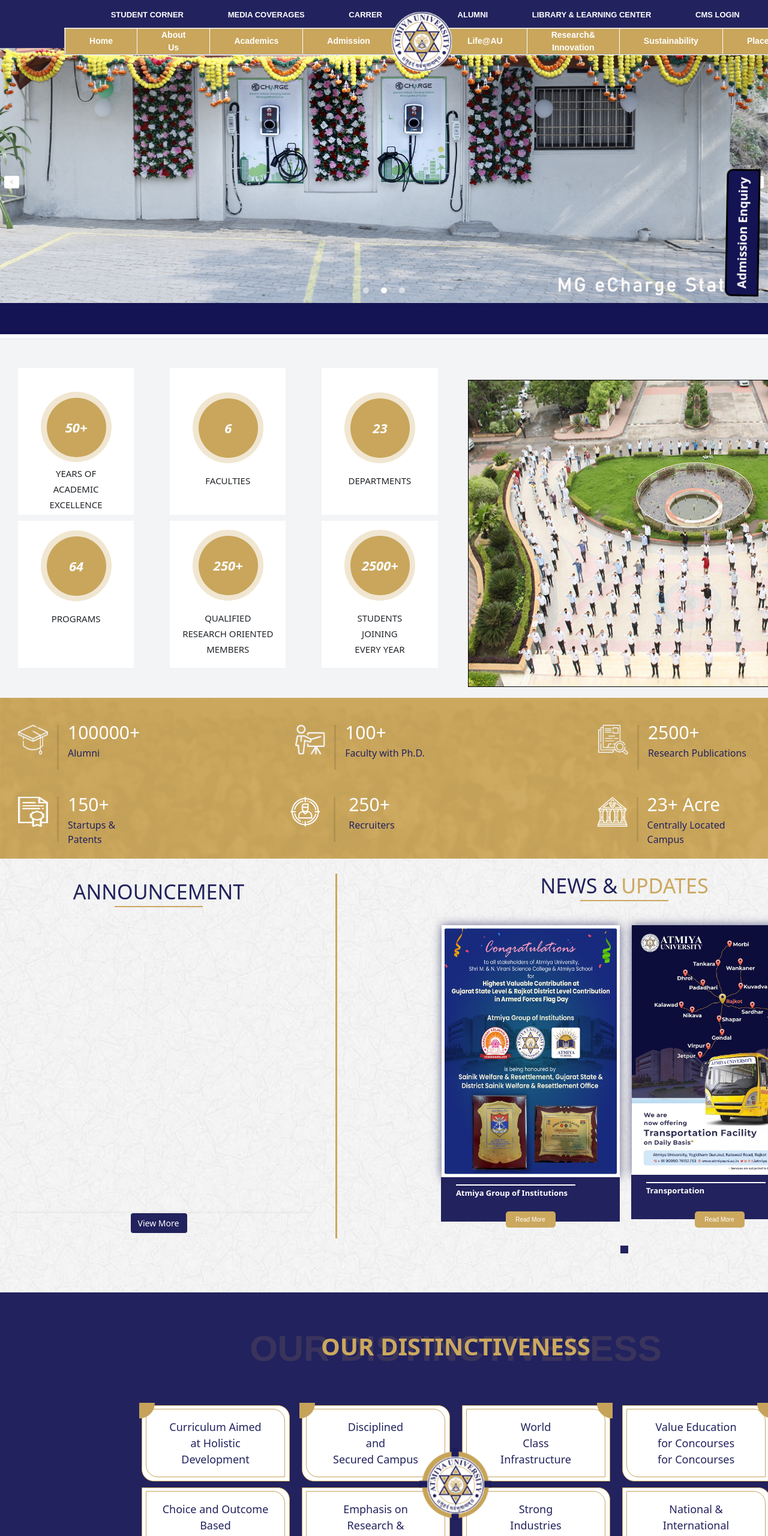
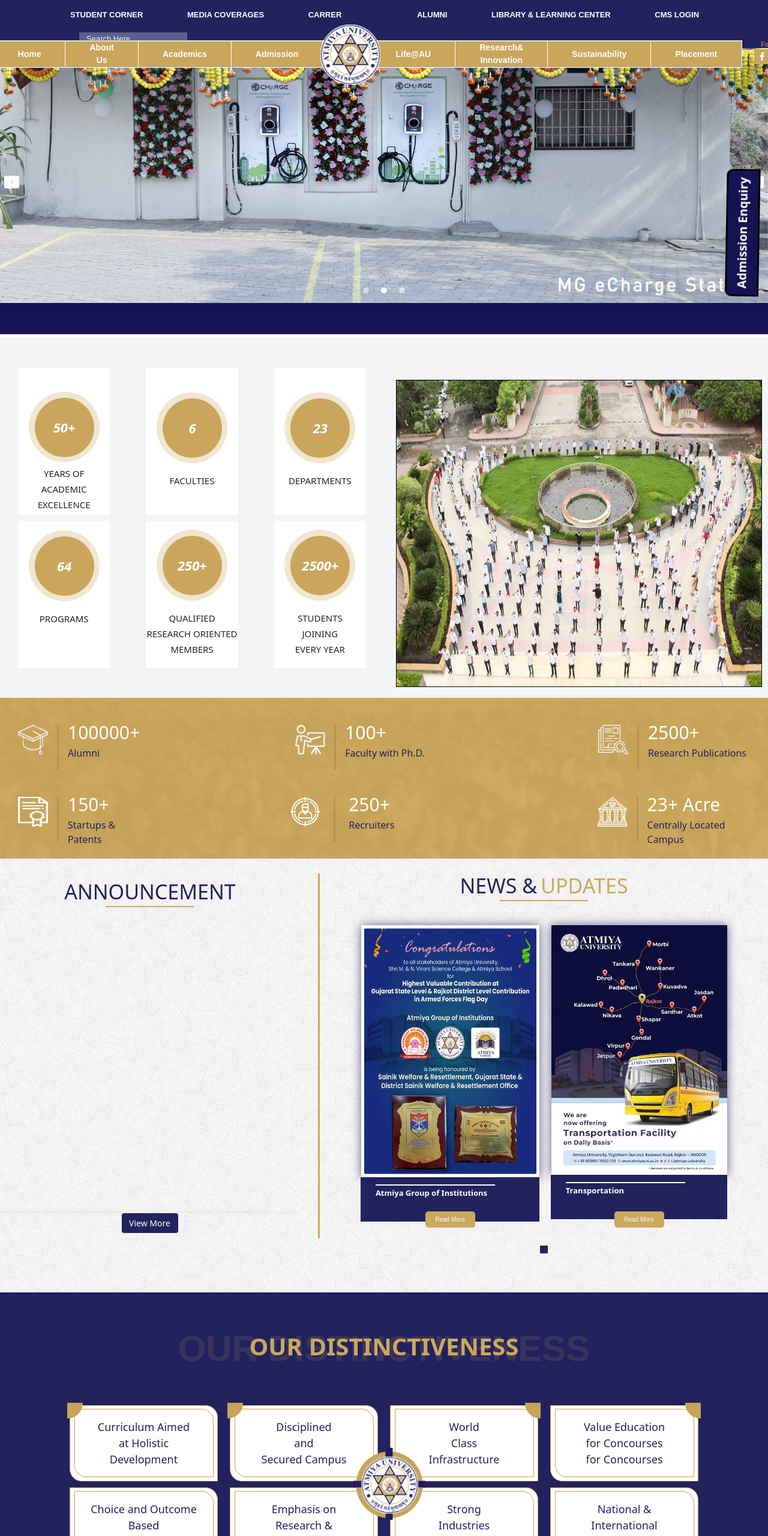
Before and after one commit to parth-faldu/atmiya-clone, a plain HTML site: page index.html in a window 1280 px wide. Shown: the top 2560 px of the page at 60% size. Drawn offline with nearby package versions, Linux system fonts and the light colour scheme.

Commit message:
commited

```diff
--- a/style.css
+++ b/style.css
@@ -6,7 +6,6 @@
     height: 50px;
     padding-top: 10px;
     padding-bottom: 20px;
-    width: 1519px;
 }
 
 .first ul {
@@ -243,7 +242,6 @@ p {
 
 .marq1 {
     background: #141353;
-    width: 1519px;
     color: white;
     position: relative;
     padding: 14px 0px;
@@ -257,7 +255,6 @@ p {
     position: relative;
     display: flex;
     height: 600px;
-    width: 1519px;
     background: #F3F4F6;
 }
 
@@ -412,7 +409,6 @@ h3 {
 
 
 .clg-info {
-    width: 1519px;
     background-image: url('images/clg-info.jpg');
     background-size: cover;
 }
@@ -499,7 +495,6 @@ h3 {
 
 .announce-news {
     display: flex;
-    width: 1519px;
     background-image: url('images/announce-news-update.jpg');
     background-size: cover;
 }
@@ -706,7 +701,6 @@ h3 {
 }
 
 .Our-Distinctiveness {
-    width: 1519px;
     height: 500px;
     background: #22225E;
     display: flex;
```
